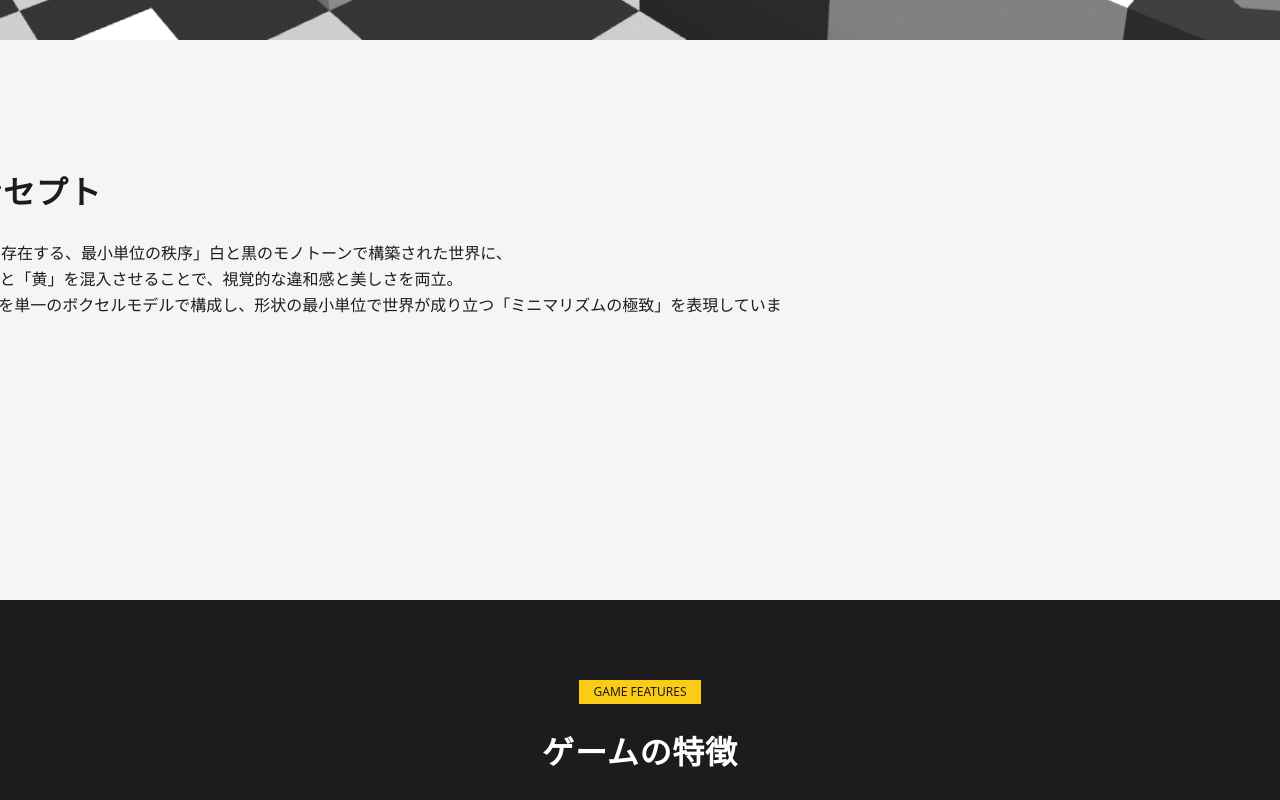
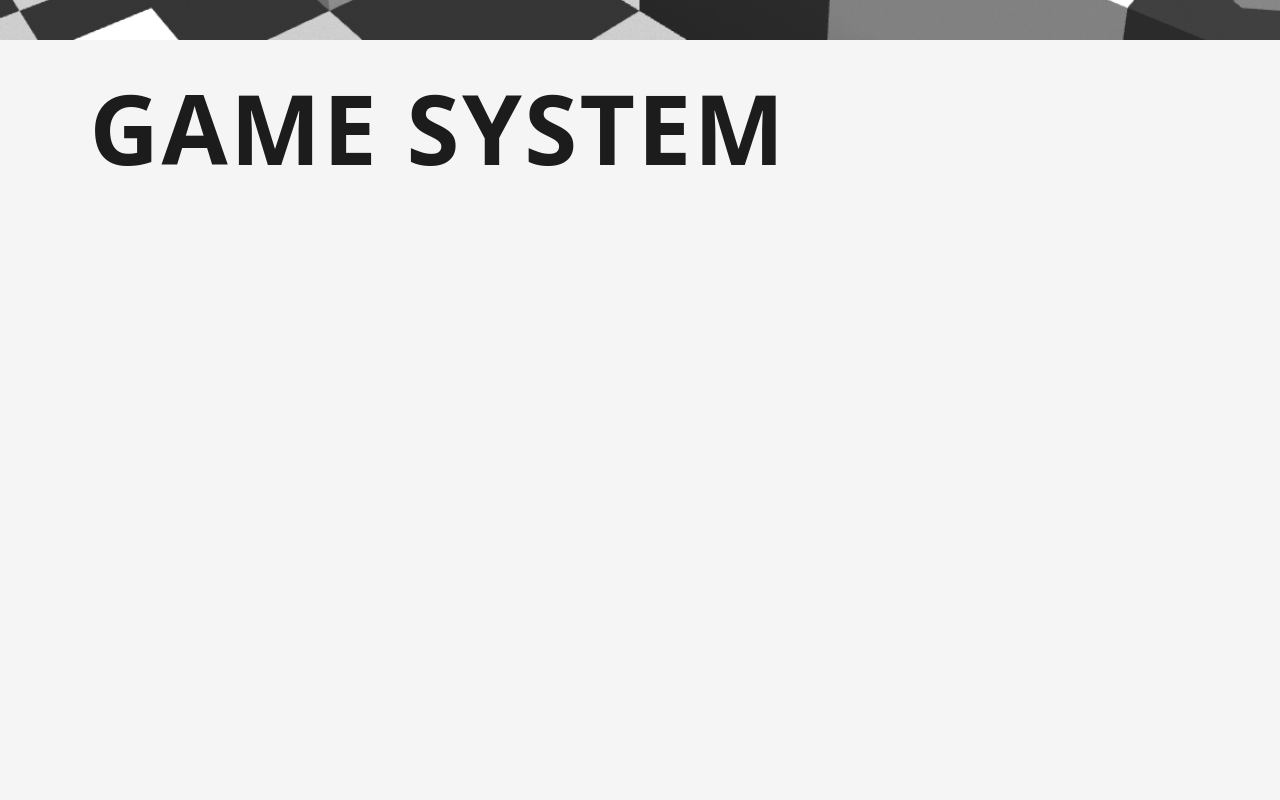
Before and after one commit to iwasi24k/web-repository, a React (Vite) app: page / in a window 1280 px wide. Shown: the part 760-1560 px from the top of the page. Built offline with nearby package versions, Linux system fonts and the light colour scheme.

Commit message:
セクションの基本構成が完成

```diff
--- /dev/null
+++ b/src/components/ui/TextTitle.tsx
@@ -0,0 +1,15 @@
+export type TextTitleProps = {
+    text: string;
+    textColor?: string;
+    textSize?: string;
+}
+
+const TextTitle = ({ text, textColor = "#fff", textSize = "text-2xl" }: TextTitleProps) => {
+    return (
+        <h1 className={`font-bold tracking-wide ${textSize}`} style={{ color: textColor }}>
+            {text}
+        </h1>
+    );
+};
+
+export default TextTitle;
--- a/src/index.css
+++ b/src/index.css
@@ -6,6 +6,12 @@
   --color-void-white: #f5f5f5;
   --color-void-purple: #9400d3;
   --color-void-yellow: #facc15;
+
+  --color-void-gray-1: #cccccc;
+  --color-void-gray-2: #999999;
+  --color-void-gray-3: #666666;
+  --color-void-gray-4: #333333;
+
   --font-display: "Orbitron", sans-serif;
 }
 
--- a/src/layouts/TopicSection.tsx
+++ b/src/layouts/TopicSection.tsx
@@ -1,4 +1,5 @@
 import TextBlock, { type TextBlockProps } from "../components/ui/TextBlock";
+import TextTitle, { type TextTitleProps } from "../components/ui/TextTitle";
 
 // x/y は常に「要素中心」を基準とした座標とします
 // そのため translateX(-50%) は常時適用します
@@ -14,8 +15,10 @@ type TopicSectionProps = {
   label: TextBlockProps;
 
   // description props
-  titleColor?: string;
-  title: string;
+  title: TextTitleProps;
+  // titleColor?: string;
+  // titleSize?: string;
+  // title: string;
 
   // title props
   descriptionColor?: string;
@@ -27,7 +30,6 @@ const TopicSection = ({
   x = "50%",
   y = "0",
   label,
-  titleColor = "#fff",
   title,
   descriptionColor = "#fff",
   description,
@@ -47,9 +49,7 @@ const TopicSection = ({
     >
       <TextBlock {...label} />
 
-      <h2 className="text-[2rem] font-semibold tracking-wide" style={{ color: titleColor }}>
-        {title}
-      </h2>
+      <TextTitle {...title} />
 
       <div className="text-base leading-relaxed" style={{ color: descriptionColor }}>
         {description}
--- a/src/pages/Home.tsx
+++ b/src/pages/Home.tsx
@@ -1,77 +1,99 @@
 import HeroSection from "../components/sections/HeroSection";
 import WorldSection from "../components/world/WorldSection";
-// import TextBlock from "../components/ui/TextBlock";
-import TopicSection from "../layouts/TopicSection";
+import TextTitle from "../components/ui/TextTitle";
+// import TopicSection from "../layouts/TopicSection";
 
-const CUSTOM_SIZE_CLASS = "min-h-[110dvh]";
-const CUSTOM_SIZE_CLASS_MIN = "min-h-[70dvh]";
+const CUSTOM_SIZE_CLASS = "min-h-[100dvh]";
+// const CUSTOM_SIZE_CLASS_MIN = "min-h-[90dvh]";
+// const CUSTOM_SIZE_CLASS_MAX = "min-h-[150dvh]";
+
+// CSS変数定義
 const VOID_BLACK = "var(--color-void-black)";
 const VOID_WHITE = "var(--color-void-white)";
-const VOID_PURPLE = "var(--color-void-purple)";
-const VOID_YELLOW = "var(--color-void-yellow)";
+const VOID_GRAY_1 = "var(--color-void-gray-1)";
+const VOID_GRAY_2 = "var(--color-void-gray-2)";
+const VOID_GRAY_3 = "var(--color-void-gray-3)";
+const VOID_GRAY_4 = "var(--color-void-gray-4)";
+// const VOID_PURPLE = "var(--color-void-purple)";
+// const VOID_YELLOW = "var(--color-void-yellow)";
+const FOOTER_COLOR = "#0a0a0a";
+
+const TITLE_LEFT_POSITION = "7%";
+
+// セクションデータ定義
+const SECTIONS_DATA = [
+  {
+    id: 'system',
+    title: "GAME SYSTEM",
+    bgColor: VOID_WHITE,
+    textColor: VOID_BLACK
+  },
+  {
+    id: 'pipeline',
+    title: "DEVELOPMENT PIPELINE",
+    bgColor: VOID_GRAY_1,
+    textColor: VOID_BLACK
+  },
+  {
+    id: 'web-eng-1',
+    title: "WEB ENGINEERING",
+    bgColor: VOID_GRAY_2,
+    textColor: VOID_BLACK
+  },
+  {
+    id: 'web-eng-2',
+    title: "WEB ENGINEERING",
+    bgColor: VOID_GRAY_3,
+    textColor: VOID_WHITE
+  },
+  {
+    id: 'game-eng-1',
+    title: "GAME ENGINEERING",
+    bgColor: VOID_GRAY_4,
+    textColor: VOID_WHITE
+  },
+  {
+    id: 'game-eng-2',
+    title: "GAME ENGINEERING",
+    bgColor: VOID_BLACK,
+    textColor: VOID_WHITE
+  },
+];
 
 const Home = () => {
   return (
     <div>
+      {/* Hero Section */}
       <HeroSection />
 
-      <WorldSection bgColor={VOID_WHITE} sectionSize={CUSTOM_SIZE_CLASS_MIN}>
-        <TopicSection
-          align="left"
-          x="25%"
-          y="10dvh"
-          label={{
-            text: "GAME CONCEPT",
-            textColor: VOID_WHITE,
-            blockColor: VOID_PURPLE,
-            textSize: "0.75rem",
-          }}
-          title="ゲームコンセプト"
-          titleColor={VOID_BLACK}
-          descriptionColor={VOID_BLACK}
-          description={
-            <>
-              <p className="mb-4">
-                「虚無（Void）の中に存在する、最小単位の秩序」白と黒のモノトーンで構築された世界に、<br></br>
-                異分子としての「紫」と「黄」を混入させることで、視覚的な違和感と美しさを両立。<br></br>
-                すべてのオブジェクトを単一のボクセルモデルで構成し、形状の最小単位で世界が成り立つ「ミニマリズムの極致」を表現しています。
-              </p>
-            </>
-          }
-        />
-      </WorldSection>
+      {/* Dynamic Sections Loop */}
+      {SECTIONS_DATA.map((section) => (
+        <WorldSection
+          key={section.id}
+          bgColor={section.bgColor}
+          sectionSize={CUSTOM_SIZE_CLASS}
+        >
+          {/* Title */}
+          <div
+            className="absolute flex flex-col top-[5dvh]"
+            style={{ left: TITLE_LEFT_POSITION }}
+          >
+            <TextTitle
+              text={section.title}
+              textColor={section.textColor}
+              textSize="text-8xl"
+            />
+          </div>
 
-      <WorldSection bgColor={VOID_BLACK} sectionSize={CUSTOM_SIZE_CLASS}>
-        <TopicSection
-          y="10dvh"
-          label={{
-            text: "GAME FEATURES",
-            textColor: VOID_BLACK,
-            blockColor: VOID_YELLOW,
-            textSize: "0.75rem",
-          }}
-          title="ゲームの特徴"
-          description={
-            <>
-              <p className="mb-4">
-                上下に動くブロックで構成された立体フィールドを舞台にした、3Dサバイバル系アクションゲーム。<br></br>
-                高低差と動的な地形変化により、生存と移動に緊張感が生まれ、常に新しい状況判断を迫られる体験を提供します。
-              </p>
-            </>
-          }
-        />
-      </WorldSection>
+          {/* Content Placeholder */}
+          {/* 必要に応じてここに section.id に基づいたコンテンツを配置可能 */}
 
-      <WorldSection bgColor={VOID_WHITE} sectionSize={CUSTOM_SIZE_CLASS}>
-        <div>Section 3</div>
-      </WorldSection>
+        </WorldSection>
+      ))}
 
-      <WorldSection bgColor={VOID_BLACK} sectionSize={CUSTOM_SIZE_CLASS}>
-        <div>Section 4</div>
-      </WorldSection>
-
-      <WorldSection bgColor="#000000" sectionSize="min-h-[30dvh]">
-        <div>Footer</div>
+      {/* Footer */}
+      <WorldSection bgColor={FOOTER_COLOR} sectionSize="min-h-[30dvh]">
+        <div className="text-white">Footer</div>
       </WorldSection>
     </div>
   );
```
